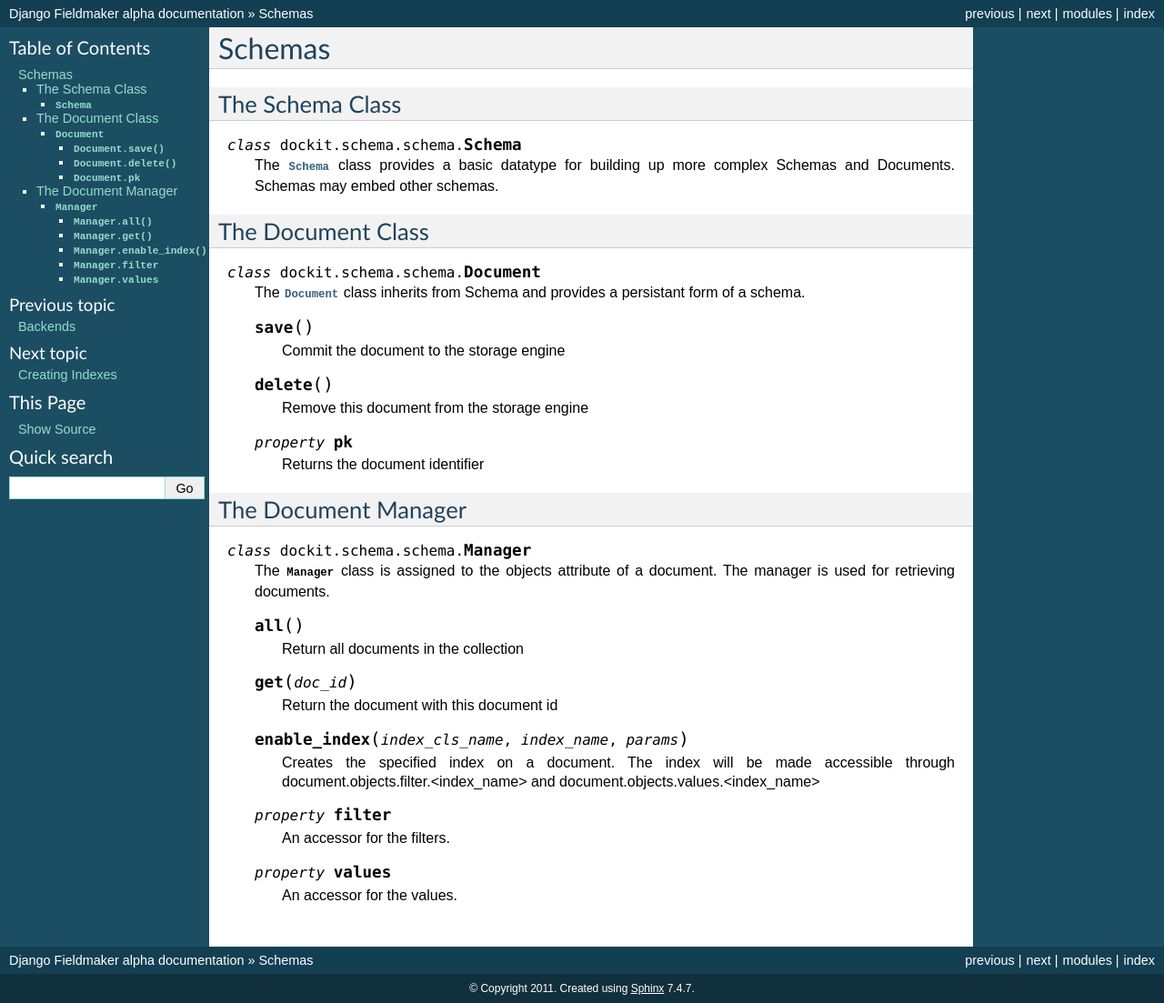
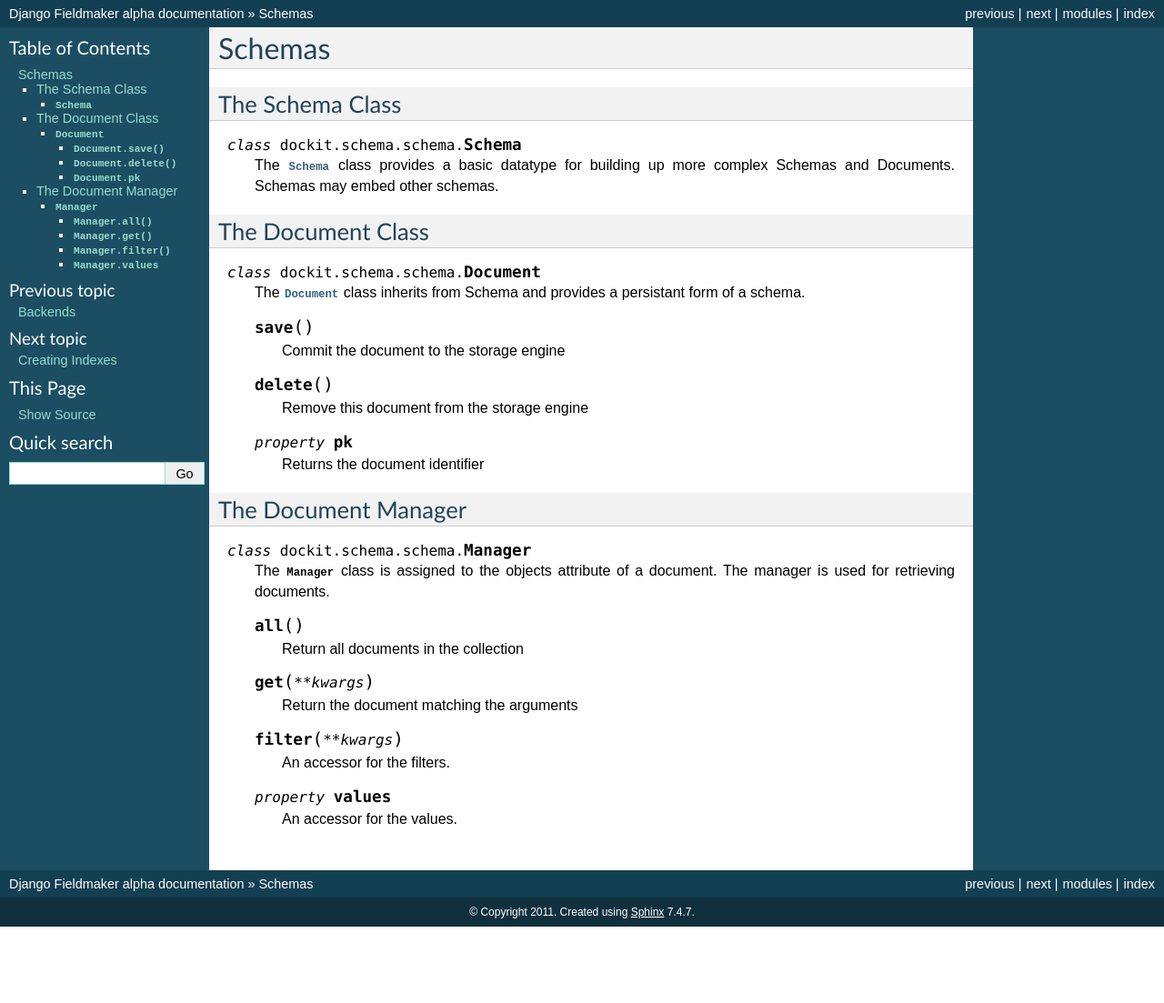
Before and after one commit to zbyte64/django-dockit, a Sphinx documentation site: the page built from docs/source/manual/schemas.rst, in a window 1280 px wide. Shown: the whole page at 91% size. Built offline with Sphinx 7.4.7, drawn with Linux system fonts in a browser that asks for light colours; after the commit the page ends 1019 px from its top, so only the background shows below that.

Commit message:
doc update

```diff
--- a/docs/source/manual/schemas.rst
+++ b/docs/source/manual/schemas.rst
@@ -55,17 +55,11 @@ The Document Manager
 
         Return all documents in the collection
 
-    .. method:: get(doc_id)
+    .. method:: get(**kwargs)
 
-        Return the document with this document id
+        Return the document matching the arguments
 
-    .. method:: enable_index(index_cls_name, index_name, params)
-
-        Creates the specified index on a document. The index will be made
-        accessible through document.objects.filter.<index_name> and
-        document.objects.values.<index_name>
-
-    .. property:: filter
+    .. method:: filter(**kwargs)
 
         An accessor for the filters.
 
```
Also changed, not shown: docs/source/manual/forms.rst (+4 -4 lines).
